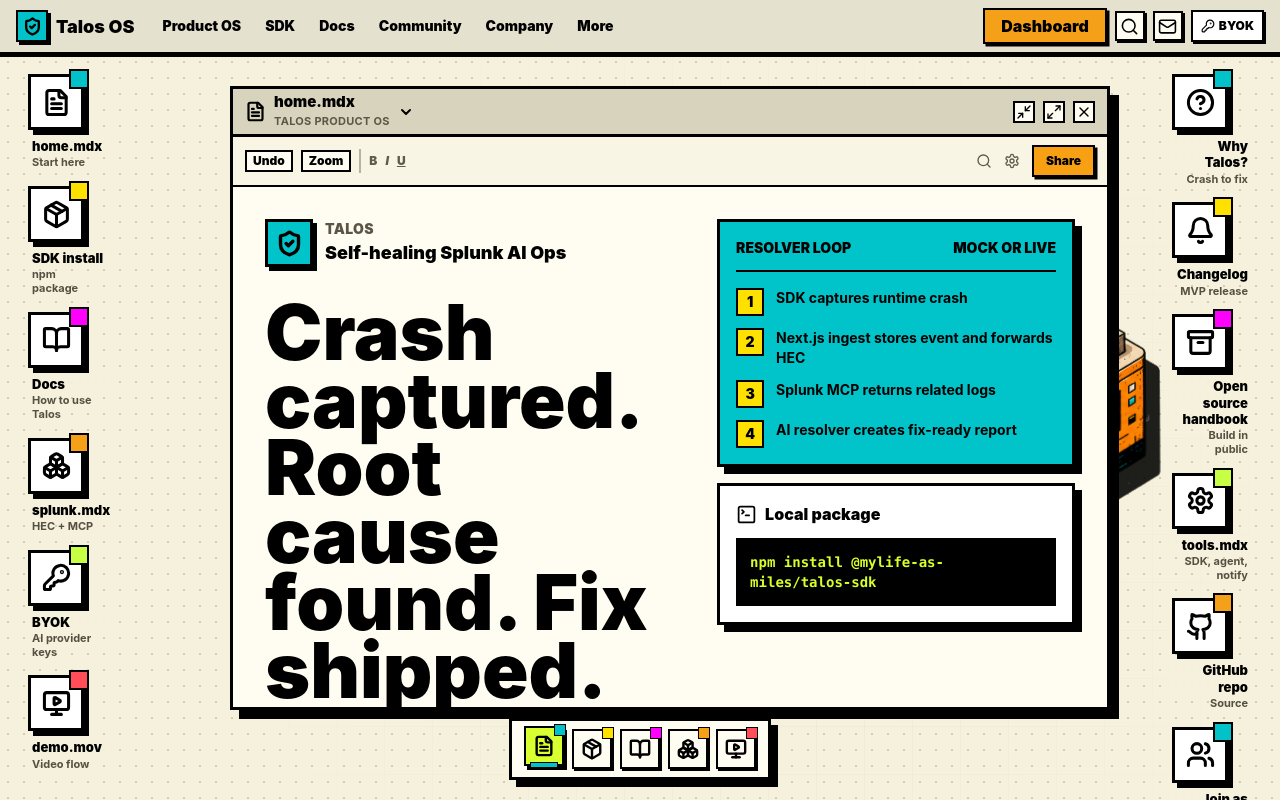
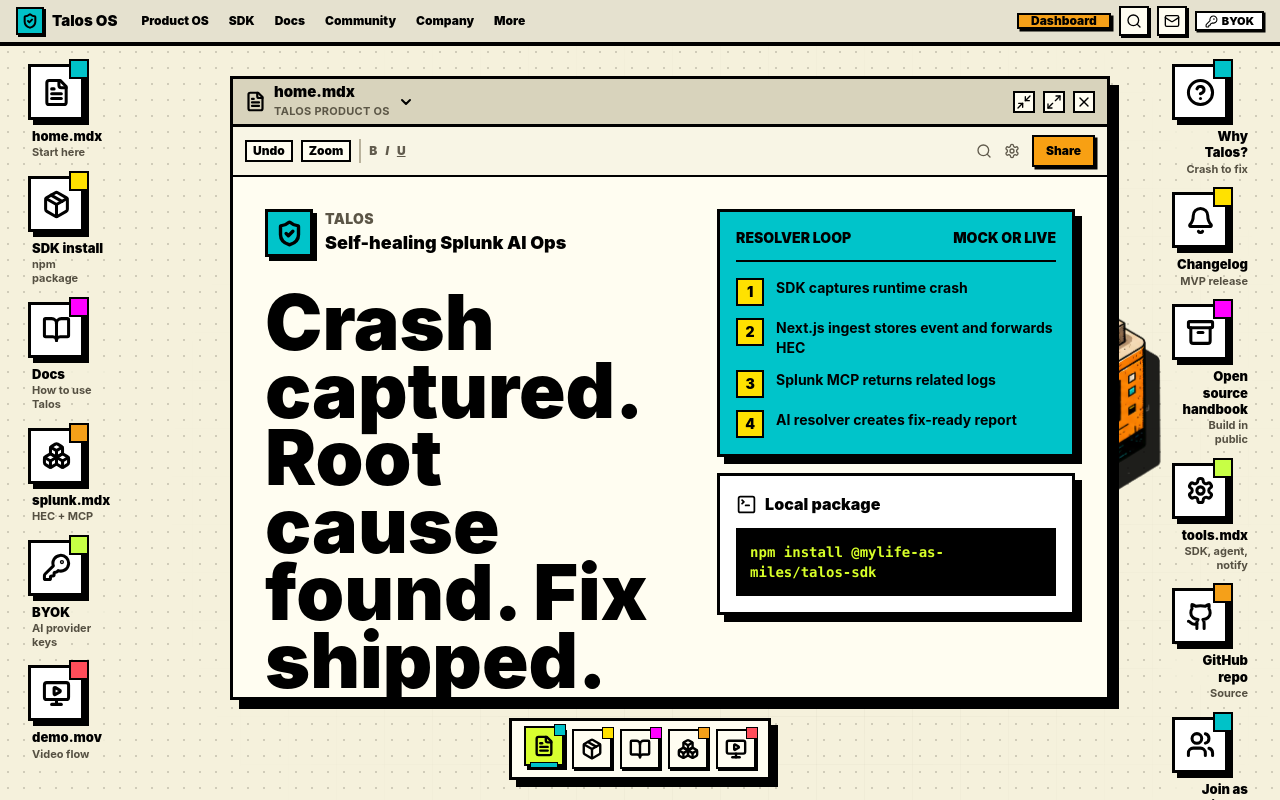
Before and after one commit to mylife-as-miles/Talos, a Next.js app in the folder apps/web/: page / in a window 1280 px wide. Shown: the top 800 px of the page. Built offline with nearby package versions, Linux system fonts and the light colour scheme.

Commit message:
feat: make TopBar header, menus, and buttons smaller

```diff
--- a/apps/web/components/landing/talos-os.tsx
+++ b/apps/web/components/landing/talos-os.tsx
@@ -196,15 +196,15 @@
 
 function TopBar({ onOpen }: { onOpen: (id: WindowId) => void }) {
   return (
-    <header className="relative z-40 flex h-[54px] items-center justify-between border-b-2 border-black bg-[#e5e1cf] px-4 shadow-[0_3px_0_#000]">
-      <div className="flex items-center gap-5">
+    <header className="relative z-40 flex h-[44px] items-center justify-between border-b-2 border-black bg-[#e5e1cf] px-4 shadow-[0_2px_0_#000]">
+      <div className="flex items-center gap-4">
         <button type="button" onClick={() => onOpen("home")} className="group flex items-center gap-2 font-black">
-          <span className="grid h-8 w-8 place-items-center border-2 border-black bg-[#00c2c8] shadow-[3px_3px_0_#000] transition-transform group-hover:-translate-y-0.5">
-            <ShieldCheck size={19} strokeWidth={3} />
+          <span className="grid h-7 w-7 place-items-center border-2 border-black bg-[#00c2c8] shadow-[2px_2px_0_#000] transition-transform group-hover:-translate-y-0.5">
+            <ShieldCheck size={16} strokeWidth={3} />
           </span>
-          <span className="hidden text-[18px] sm:inline">Talos OS</span>
+          <span className="hidden text-[15px] sm:inline">Talos OS</span>
         </button>
-        <nav className="hidden items-center gap-2 text-sm font-black lg:flex">
+        <nav className="hidden items-center gap-1 text-xs font-black lg:flex">
           {[
             ["Product OS", "home"],
             ["SDK", "sdk"],
@@ -221,17 +221,17 @@
       </div>
 
       <div className="flex items-center gap-2">
-        <Link href="/dashboard" className="talos-primary-button h-9 px-4">
+        <Link href="/dashboard" className="talos-primary-button h-7.5 px-3 text-xs">
           Dashboard
         </Link>
         <button type="button" onClick={() => onOpen("docs")} aria-label="Search docs" className="talos-top-icon">
-          <Search size={19} />
+          <Search size={16} />
         </button>
         <button type="button" onClick={() => onOpen("contributors")} aria-label="Ask to contribute" className="talos-top-icon">
-          <Mail size={19} />
+          <Mail size={16} />
         </button>
-        <button type="button" onClick={() => onOpen("byok")} className="hidden h-8 items-center gap-1 border-2 border-black bg-white px-2 text-xs font-black shadow-[2px_2px_0_#000] sm:flex">
-          <KeyRound size={14} />
+        <button type="button" onClick={() => onOpen("byok")} className="hidden h-7.5 items-center gap-1 border-2 border-black bg-white px-2 text-[11px] font-black shadow-[1.5px_1.5px_0_#000] sm:flex">
+          <KeyRound size={13} />
           BYOK
         </button>
       </div>
```
